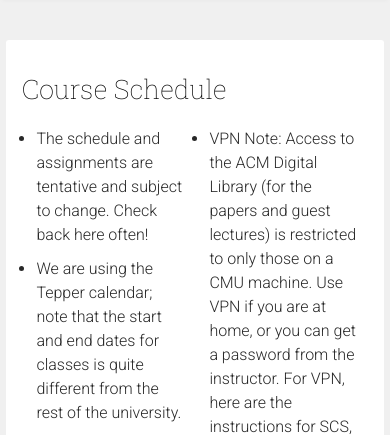
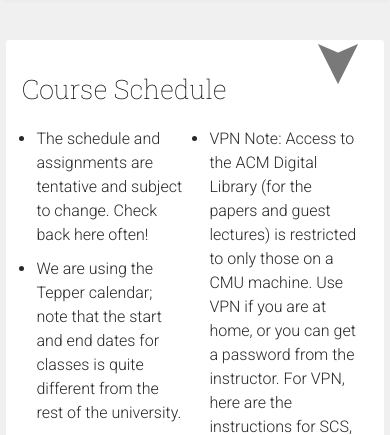
Before and after one commit to julieeckstrom/HCI-for-executives-website, a PHP site: page /schedule.html in a window 390 px wide. Shown: the part 56-491 px from the top of the page. Run offline with PHP 8.4, Linux system fonts and the light colour scheme.

Commit message:
changing today arrow style

```diff
--- a/assets/css/schedule.less
+++ b/assets/css/schedule.less
@@ -195,17 +195,22 @@
 
 @media screen and (max-width: 1250px) {
 	#today {
-		top: 53px;
+		top: 100px;
 
 		#today-button {
 			border-radius: 0;
-			background-image: url('../images/arrow.png') no-repeat !important;
+			background-color: transparent;
+			background-image: url('../images/arrow.png');
 			height: 40px;
 			width: 40px;
+
+			a {
+				height: 100%;
+			}
 		}
 
 		span.button-text {
-			visibility: hidden;
+			display: none;
 		}
 	}
 }
@@ -219,18 +224,39 @@
 
 		#today-button {
 			.body-border;
+			background-image: none;
+			background-color: inherit;
+			height: 34px;
+			margin-bottom: 10px;
+			width: auto;
+			border-radius: 3px;
 		}
+	}
+
+	span.button-text {
+		display: inline;
 	}
 }
 
 @media screen and (max-width: 600px) {
 	#today {
-		width: 100%;
-		left: 0;
-		top: 56px;
+		top: 100px;
 
 		#today-button {
 			border-radius: 0;
+			background-color: transparent;
+			background-image: url('../images/arrow@2x.png');
+			background-size: 40px 40px;
+			height: 40px;
+			width: 40px;
+
+			a {
+				height: 100%;
+			}
+		}
+
+		span.button-text {
+			display: none;
 		}
 	}
 }
```
